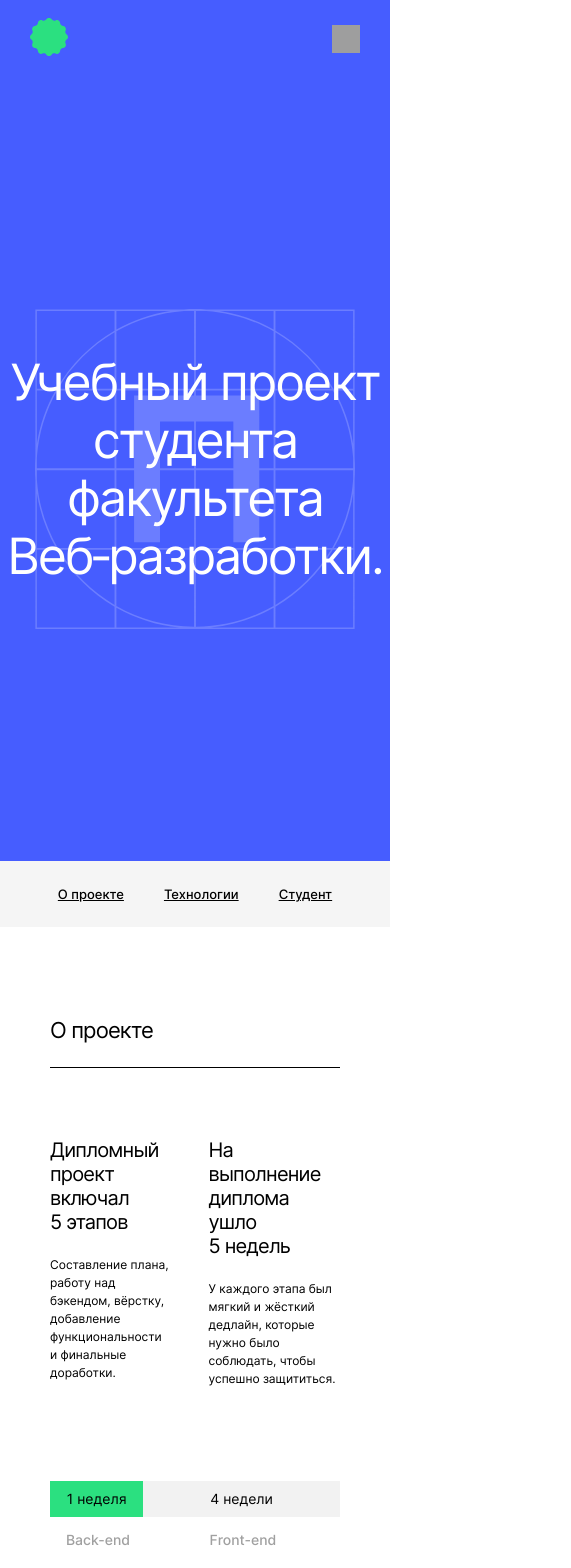
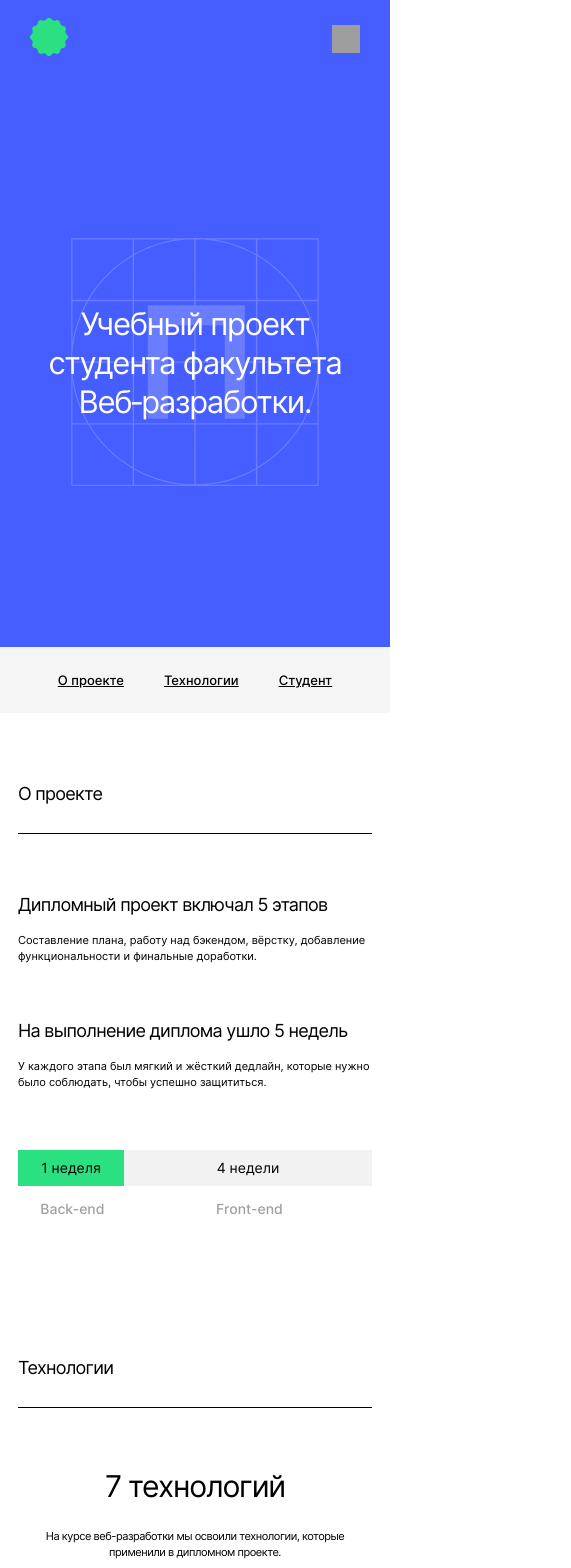
Before and after one commit to stvor/movies-explorer-frontend, a React (Create React App) app: page / in a window 390 px wide. Shown: the top 1568 px of the page, 571 px wide, since content can reach past the window. Built offline with nearby package versions, Linux system fonts and the light colour scheme; grey boxes are pictures that could not be loaded.

Commit message:
fix: поменял брейкпоинты, чтобы убрать горизонтальный скролл

```diff
--- a/src/components/AboutMe/AboutMe.css
+++ b/src/components/AboutMe/AboutMe.css
@@ -116,11 +116,7 @@
   }
 }
 
-@media screen and (max-width: 320px) {
-  .about-me {
-    padding: 70px 14px;
-  }
-
+@media screen and (max-width: 640px) {
   .about-me__title {
     padding-bottom: 28px;
     font-size: 18px;
@@ -160,3 +156,9 @@
     margin-top: 40px;
   }
 }
+
+@media screen and (max-width: 530px) {
+  .about-me {
+    padding: 70px 14px;
+  }
+}
--- a/src/components/AboutProject/AboutProject.css
+++ b/src/components/AboutProject/AboutProject.css
@@ -111,7 +111,7 @@
   }
 }
 
-@media screen and (max-width: 320px) {
+@media screen and (max-width: 530px) {
   .about-project {
     padding: 70px 18px;
   }
--- a/src/components/Footer/Footer.css
+++ b/src/components/Footer/Footer.css
@@ -60,7 +60,7 @@
   }
 }
 
-@media screen and (max-width: 320px) {
+@media screen and (max-width: 530px) {
   .footer {
     background-color: #FFFFFF;
     padding: 60px 10px 0;
--- a/src/components/Login/Login.css
+++ b/src/components/Login/Login.css
@@ -112,7 +112,7 @@
   opacity: 0.7;
 }
 
-@media screen and (max-width: 320px) {
+@media screen and (max-width: 530px) {
   .login {
     padding: 0 30px;
     align-items: start;
--- a/src/components/MoviesCardList/MoviesCardList.css
+++ b/src/components/MoviesCardList/MoviesCardList.css
@@ -47,7 +47,7 @@
   }
 }
 
-@media screen and (max-width: 320px) {
+@media screen and (max-width: 530px) {
   .movies-card-list {
     padding: 40px 10px 0;
   }
--- a/src/components/Navigation/Navigation.css
+++ b/src/components/Navigation/Navigation.css
@@ -206,7 +206,7 @@
   }
 }
 
-@media screen and (max-width: 320px) {
+@media screen and (max-width: 530px) {
   .navigation {
     gap: 16px;
   }
--- a/src/components/PageNotFound/PageNotFound.css
+++ b/src/components/PageNotFound/PageNotFound.css
@@ -49,7 +49,7 @@
   }
 }
 
-@media screen and (max-width: 320px) {
+@media screen and (max-width: 530px) {
   .page-not-found__title {
     font-size: 80px;
     line-height: 97px;
--- a/src/components/Portfolio/Portfolio.css
+++ b/src/components/Portfolio/Portfolio.css
@@ -54,7 +54,7 @@
   }
 }
 
-@media screen and (max-width: 320px) {
+@media screen and (max-width: 530px) {
   .portfolio {
     padding: 0 14px 51px;
   }
--- a/src/components/Profile/Profile.css
+++ b/src/components/Profile/Profile.css
@@ -93,13 +93,7 @@
   opacity: 0.7;
 }
 
-@media screen and (max-width: 768px) {
-  .profile-form__title {
-    padding: 236px 0 96px;
-  }
-}
-
-@media screen and (max-width: 320px) {
+@media screen and (max-width: 530px) {
   .profile {
     padding: 0 30px;
   }
--- a/src/components/Promo/Promo.css
+++ b/src/components/Promo/Promo.css
@@ -36,7 +36,7 @@
   }
 }
 
-@media screen and (max-width: 320px) {
+@media screen and (max-width: 530px) {
   .promo {
     height: 570px;
   }
--- a/src/components/Register/Register.css
+++ b/src/components/Register/Register.css
@@ -112,7 +112,7 @@
   opacity: 0.7;
 }
 
-@media screen and (max-width: 320px) {
+@media screen and (max-width: 530px) {
   .register {
     padding: 0 30px;
     align-items: start;
--- a/src/components/Techs/Techs.css
+++ b/src/components/Techs/Techs.css
@@ -30,7 +30,7 @@
 .techs__paragraph {
   margin: 0 auto;
   padding-top: 26px;
-  max-width: 460px;
+  max-width: 530px;
   font-style: normal;
   font-weight: normal;
   font-size: 14px;
@@ -93,7 +93,7 @@
   }
 }
 
-@media screen and (max-width: 320px) {
+@media screen and (max-width: 530px) {
   .techs {
     padding: 70px 18px;
     background-color: #FFFFFF;
```
